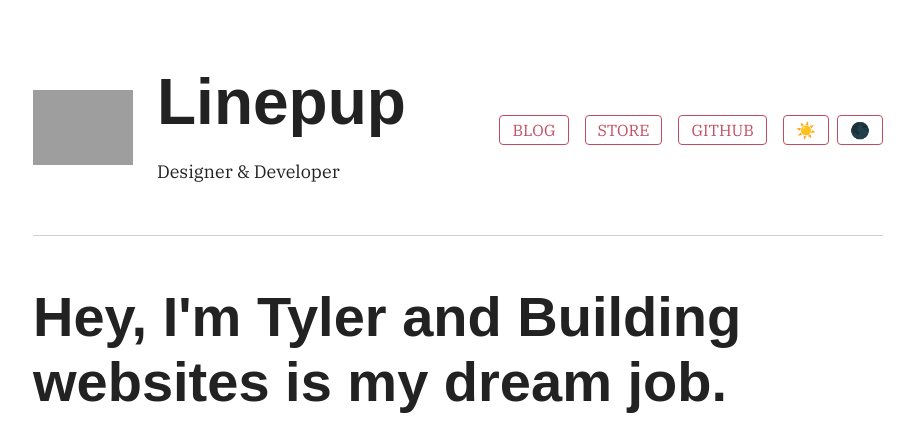
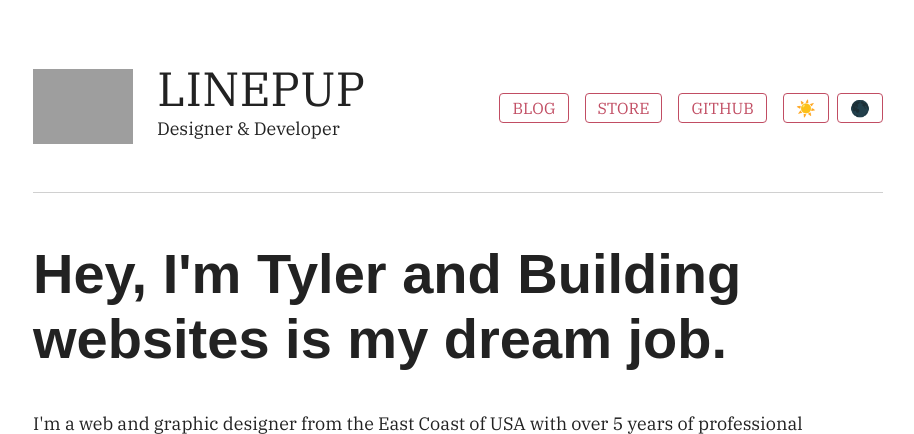
Before and after one commit to tylerwoodcook/linepup_com, a PHP site: page /default.php in a window 1280 px wide. Shown: the top 434 px of the page, without its empty margins (182-1096 px from the left). Run offline with PHP 8.4, Linux system fonts and the light colour scheme; some libraries are stand-ins or nearby versions; some web fonts are replaced; grey boxes are pictures that could not be loaded.

Commit message:
nav header styling

```diff
--- a/assets/styles.css
+++ b/assets/styles.css
@@ -122,7 +122,7 @@ div.section {
   max-width: 100px;
 }
 .header-title {
-  font-size: 64px;
+  font-size: 48px;
   margin-bottom: 16px;
 }
 .header-theme-container {
--- a/header.php
+++ b/header.php
@@ -30,7 +30,7 @@
           </a>
         </div>
         <div>
-          <p class="h2 header-title mb-0">Linepup</p>
+          <p class="header-title" style="margin-bottom: -16px;">LINEPUP</p>
           <p>Designer &amp; Developer</p>
         </div>
       </div><!-- END header-title-container -->
```
